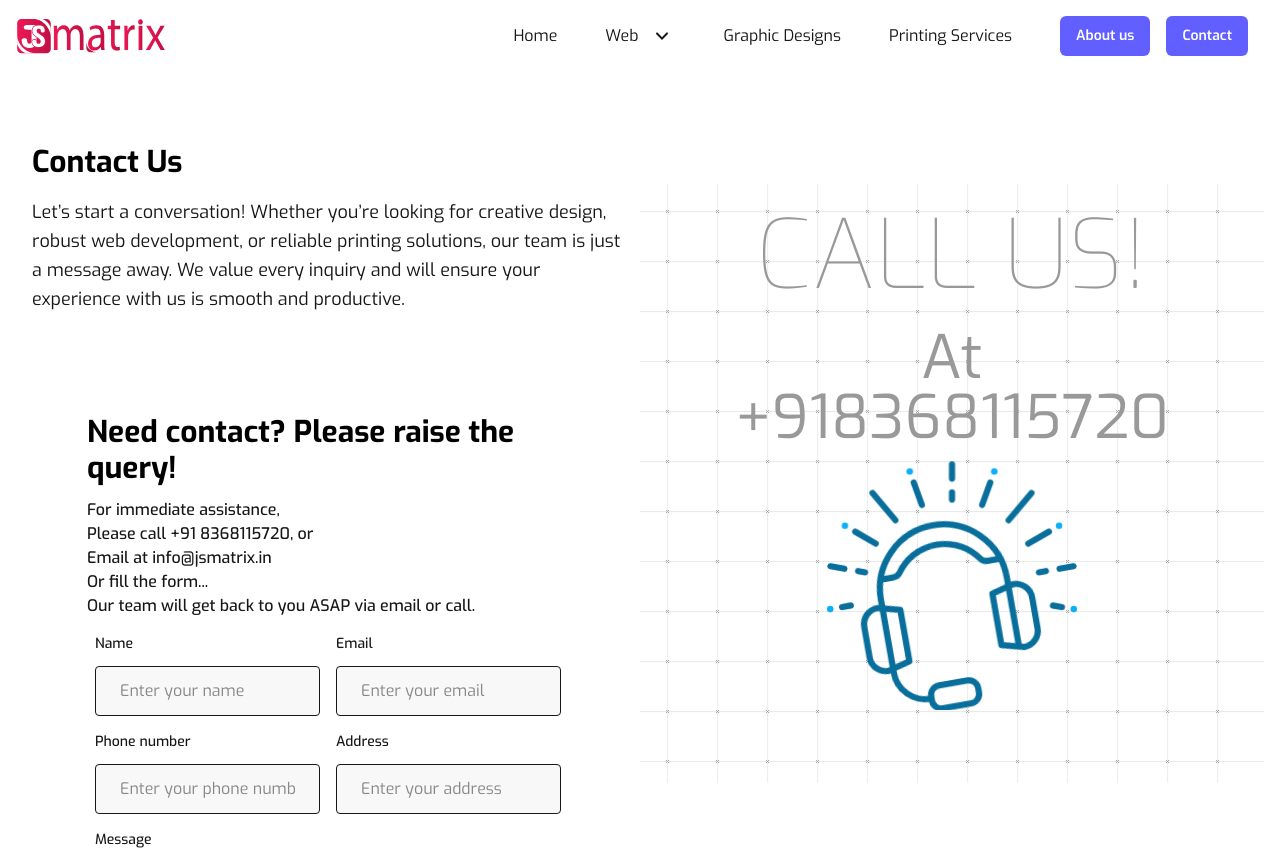
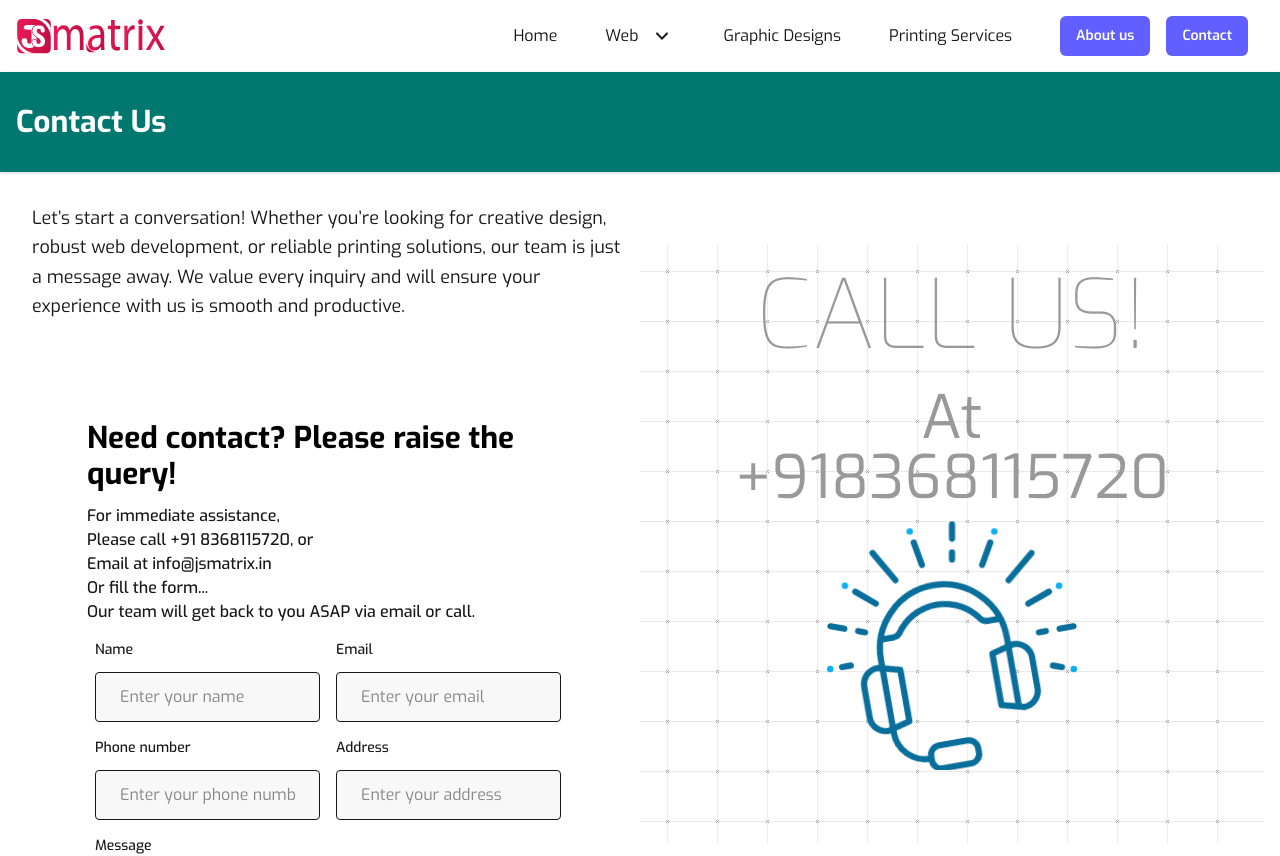
Before and after one commit to niceprince/jsmatrix_next, a Next.js app: page /contact in a window 1280 px wide. Shown: the top 856 px of the page. Built offline with nearby package versions, Linux system fonts and the light colour scheme.

Commit message:
Updated code

```diff
--- a/src/app/about/page.tsx
+++ b/src/app/about/page.tsx
@@ -13,7 +13,7 @@ const About = () => {
         keywords="About JS Matrix, Web development company, Website design agency, Software solutions provider, SEO services, Graphic design, Printing services"
         description="Learn about JS Matrix, a trusted provider of web development, website design, software solutions, SEO, graphic design, and printing services. Discover our mission to deliver complete digital and print solutions for businesses."
       />
-      <PageTwoSectionView RightItem={Animate}>
+      <PageTwoSectionView pageHeading="About Us" RightItem={Animate}>
         <AboutSectionOne />
       </PageTwoSectionView>
       <WhyChooseSection {...WhyChooseAbout} />
--- a/src/app/contact/page.tsx
+++ b/src/app/contact/page.tsx
@@ -1,20 +1,25 @@
-import Metadata from '@/components/common/Metadata';
-import PageTwoSectionView from '@/components/common/PageTwoSectionView';
-import ContactUs from '@/components/contact/Contact';
-import ContactRight from '@/components/contact/ContactRight';
+import Metadata from "@/components/common/Metadata";
+import PageTwoSectionView from "@/components/common/PageTwoSectionView";
+import ContactUs from "@/components/contact/Contact";
+import ContactRight from "@/components/contact/ContactRight";
 
 const Contact = () => {
-
-  return <>
+  return (
+    <>
       <Metadata
         title="Contact Us | JSMatrix - Get in Touch for Web & Design and Printing Solutions"
         keywords="Contact JS Matrix, Web development contact, Website design support, Software solutions, SEO services, Printing services, Graphic design contact"
         description="Contact JS Matrix for web development, website design, software solutions, SEO, printing services, and graphic design. Reach out today to discuss your project needs."
       />
-    <PageTwoSectionView RightItem={ContactRight} pageSectionClasses="order-1 md:order-2 lg:order-2 contact-section">
+      <PageTwoSectionView
+        pageHeading="Contact Us"
+        RightItem={ContactRight}
+        pageSectionClasses="order-1 md:order-2 lg:order-2 contact-section"
+      >
         <ContactUs />
       </PageTwoSectionView>
     </>
-}
+  );
+};
 
 export default Contact;
--- a/src/components/about/AboutSectionOne.tsx
+++ b/src/components/about/AboutSectionOne.tsx
@@ -3,7 +3,6 @@ import SectionTitle from "../common/SectionTitle";
 const AboutSectionOne = () => (
   <>
     <SectionTitle
-      title="About Us"
       paragraph="Our main focus is on empowering businesses to safeguard their most critical and vulnerable applications. We achieve this through knowledge sharing, innovative solutions, and a collaborative approach that ensures organizations stay protected in an ever-evolving digital landscape."
       mb="44px"
     />
--- a/src/components/about/ImageBox/Animate.tsx
+++ b/src/components/about/ImageBox/Animate.tsx
@@ -1,7 +1,8 @@
-import styles from './Animate.module.scss'
+import styles from "./Animate.module.scss";
 
 const Animate = () => {
-  return <div className={styles.area}>
+  return (
+    <div className={`mt-10 ${styles.area}`}>
       <ul className={styles.circles}>
         <li></li>
         <li></li>
@@ -15,6 +16,7 @@ const Animate = () => {
         <li></li>
       </ul>
     </div>
-}
+  );
+};
 
 export default Animate;
--- a/src/components/common/PageTwoSectionView.tsx
+++ b/src/components/common/PageTwoSectionView.tsx
@@ -1,12 +1,14 @@
 import React, { ReactElement } from "react";
 
 type TwoPageSectionProps = {
+  pageHeading?: string;
   RightItem: React.FC;
   pageSectionClasses?: string;
   children?: ReactElement;
 };
 
 const PageTwoSectionView: React.FC<TwoPageSectionProps> = ({
+  pageHeading,
   RightItem,
   pageSectionClasses = "",
   children,
@@ -14,9 +16,18 @@ const PageTwoSectionView: React.FC<TwoPageSectionProps> = ({
   const RightSection = RightItem;
 
   return (
-    <section className="pt-16 md:pt-20 lg:pt-28">
+    <section className="pt-16 md:pt-20 lg:pt-18">
+      {pageHeading && (
+        <div className="bg-teal-700 drop-shadow">
+          <div className="container mx-auto py-8">
+            <h1 className="text-2xl sm:text-3xl md:text-3xl font-bold text-white ">
+              {pageHeading}
+            </h1>
+          </div>
+        </div>
+      )}
       <div className="container mx-auto">
-        <div className="border-body-color/[.15] pb-16 dark:border-white/[.15] md:pb-20 lg:pb-28">
+        <div className="border-body-color/[.15] pb-6 dark:border-white/[.15] md:pb-8 lg:pb-14">
           <div className="flex flex-wrap">
             <div
               className={`w-full px-4 pt-8 lg:w-1/2 ${
--- a/src/components/common/SectionTitle.tsx
+++ b/src/components/common/SectionTitle.tsx
@@ -1,11 +1,11 @@
 type SectionTitleProps = {
-  title: string;
+  title?: string;
   paragraph: string;
   width?: string;
   center?: string;
   mb?: string;
   txtColor?: string;
-} & React.HTMLAttributes<HTMLDivElement>
+} & React.HTMLAttributes<HTMLDivElement>;
 
 const SectionTitle = ({
   title,
@@ -22,10 +22,20 @@ const SectionTitle = ({
         data-wow-delay=".1s"
         style={{ maxWidth: width, marginBottom: mb }}
       >
-        <h1 className={`mb-4 text-2xl font-bold !leading-tight text-black dark:text-white sm:text-3xl md:text-3xl ${props.txtColor && props.txtColor}`}>
-          {title}
-        </h1>
-        <p className={`text-base !leading-relaxed text-body-color md:text-lg ${props.txtColor && props.txtColor}`}>
+        {title && (
+          <h1
+            className={`mb-4 text-2xl font-bold !leading-tight text-black dark:text-white sm:text-3xl md:text-3xl ${
+              props.txtColor && props.txtColor
+            }`}
+          >
+            {title}
+          </h1>
+        )}
+        <p
+          className={`text-base !leading-relaxed text-body-color md:text-lg ${
+            props.txtColor && props.txtColor
+          }`}
+        >
           {paragraph}
         </p>
       </div>
--- a/src/components/contact/Contact.tsx
+++ b/src/components/contact/Contact.tsx
@@ -135,7 +135,6 @@ const ContactUs = () => {
   return (
     <>
       <SectionTitle
-        title="Contact Us"
         paragraph="Let’s start a conversation! Whether you’re looking for creative design, robust web development, or reliable printing solutions, our team is just a message away. We value every inquiry and will ensure your experience with us is smooth and productive."
         mb="44px"
         width="auto"
```
Lines whose indentation alone changed are shown as unchanged.
